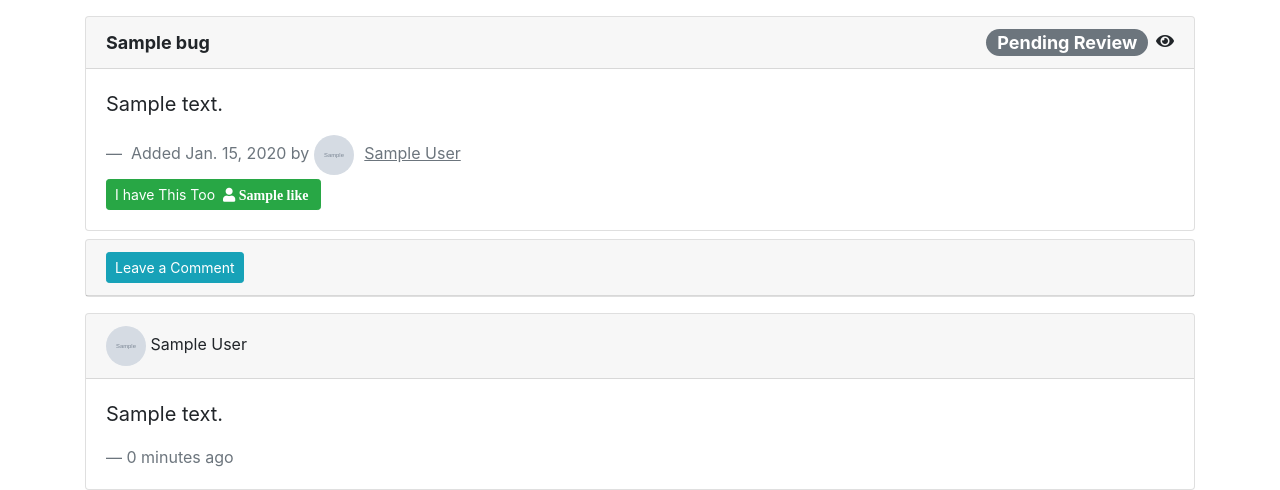
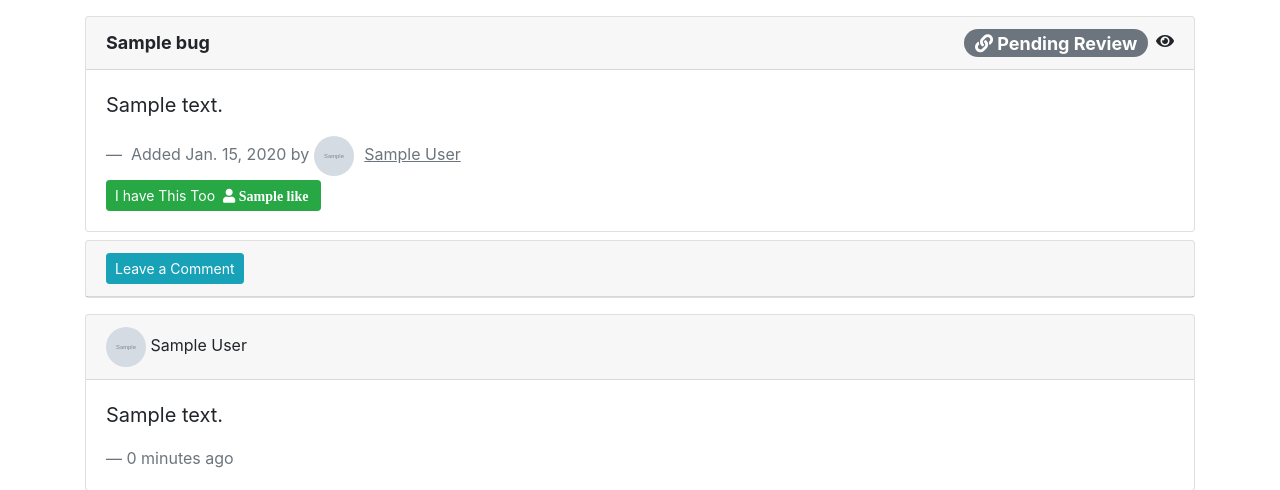
Before and after one commit to toderas/Issue-Tracker, a Django app: template bugs/templates/bug-details.html in a window 1280 px wide. Shown: the part 112-602 px from the top of the page. Run offline with Django 3.2, Linux system fonts and the light colour scheme; the template is opened without the code that fills it: most values are stand-ins (such as "Sample title", 1, 10 or a date in 2020); grey boxes marked "Sample" are stand-in pictures; some libraries are stand-ins or nearby versions.

Commit message:
link icon for status links

```diff
--- a/bugs/templates/bug-details.html
+++ b/bugs/templates/bug-details.html
@@ -19,12 +19,12 @@
         <span class="float-right pl-2"><i class="fas fa-eye">{{ view }}</i></span>
         {% if bug.status == "Pending-review" %}
         <span class="badge badge-pill badge-secondary float-left float-sm-right  custom-size">
-        <a title="Click to see all items from this category!" class="text-white" href="{% url 'Pending-review' %}">Pending Review</a></span> {% elif bug.status == "In-progress" %}
+        <a title="Click to see all items from this category!" class="text-white" href="{% url 'Pending-review' %}"><i class="fas fa-link"></i> Pending Review</a></span> {% elif bug.status == "In-progress" %}
         <span class="badge badge-pill badge-info float-left float-sm-right custom-size">
-        <a title="Click to see all items from this category!" class="text-white" href="{% url 'in-progress-bugs' %}">In Progress</a>
+        <a title="Click to see all items from this category!" class="text-white" href="{% url 'in-progress-bugs' %}"><i class="fas fa-link"></i> In Progress</a>
         </span> {% elif bug.status == "Resolved" %}
         <span class="badge badge-pill badge-success float-left float-sm-right custom-size">
-        <a title="Click to see all items from this category!" class="text-white" href="{% url 'Resolved' %}">Resolved</a>
+        <a title="Click to see all items from this category!" class="text-white" href="{% url 'Resolved' %}"><i class="fas fa-link"></i> Resolved</a>
         </span> {% endif %}
     </div>
     <div class="card-body">
```
